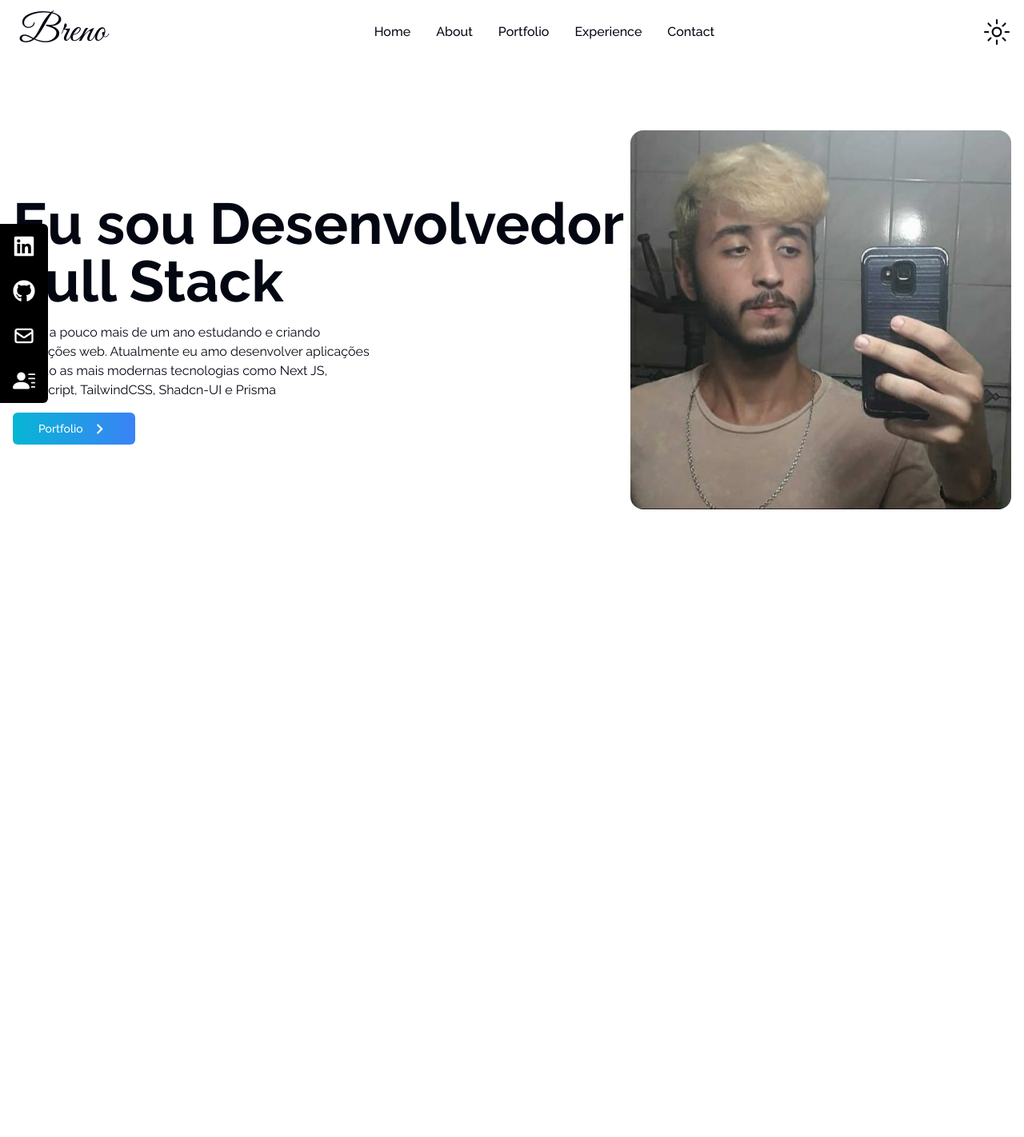
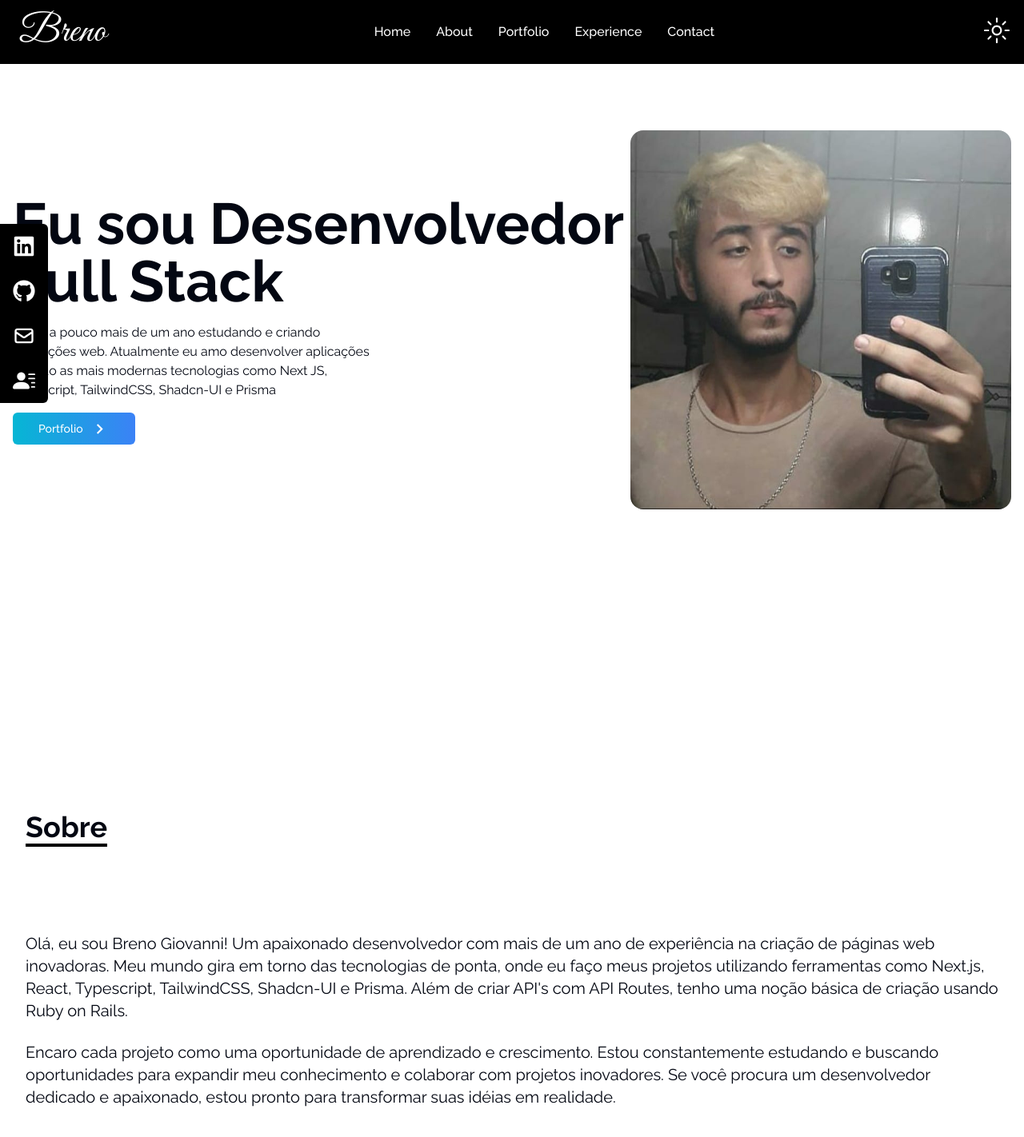
Before and after one commit to breno-gsantos/breno-portfolio, a Next.js app: page / in a window 1280 px wide. Shown: the top 1422 px of the page at 80% size. Before the commit the page ends 800 px from the top, so only its background shows below. Built offline with nearby package versions, Linux system fonts and the light colour scheme.

Commit message:
About Section

```diff
--- a/app/globals.css
+++ b/app/globals.css
@@ -75,3 +75,17 @@
     @apply bg-background text-foreground;
   }
 }
+
+body::-webkit-scrollbar {
+  width: 0.3em;
+}
+
+body::-webkit-scrollbar-thumb {
+  background-color: darkgrey;
+}
+
+/* Para navegadores baseados em Firefox */
+body {
+  scrollbar-width: thin;
+  scrollbar-color: darkgrey;
+}
--- a/app/page.tsx
+++ b/app/page.tsx
@@ -1,3 +1,4 @@
+import About from "@/components/About";
 import Hero from "@/components/Hero";
 import SocialLinks from "@/components/SocialLinks";
 
@@ -5,6 +6,7 @@ export default function Home() {
   return (
     <main>
       <Hero />
+      <About />
       <SocialLinks />
     </main>
   )
--- /dev/null
+++ b/components/About.tsx
@@ -0,0 +1,25 @@
+const aboutData = [
+    {
+        title: 'Sobre',
+        textOne: "Olá, eu sou Breno Giovanni! Um apaixonado desenvolvedor com mais de um ano de experiência na criação de páginas web inovadoras. Meu mundo gira em torno das tecnologias de ponta, onde eu faço meus projetos utilizando ferramentas como Next.js, React, Typescript, TailwindCSS, Shadcn-UI e Prisma. Além de criar API's com API Routes, tenho uma noção básica de criação usando Ruby on Rails.",
+        textTwo: 'Encaro cada projeto como uma oportunidade de aprendizado e crescimento. Estou constantemente estudando e buscando oportunidades para expandir meu conhecimento e colaborar com projetos inovadores. Se você procura um desenvolvedor dedicado e apaixonado, estou pronto para transformar suas idéias em realidade.'
+    }
+]
+
+export default function About() {
+    return (
+        <section id="about" className="w-full h-screen">
+            {aboutData.map(({title, textOne, textTwo}) => (
+                <div key={title} className="max-w-screen container mx-auto flex flex-col justify-center w-full h-full">
+                    <div className="pb-8">
+                       <h1 className="text-4xl font-bold inline border-b-4 border-black dark:border-white/75">{title}</h1>
+                    </div>
+                    <p className="text-xl mt-20">{textOne}</p>
+                    <br />
+                    <p className="text-xl">{textTwo}</p>
+                </div>
+            ))}
+
+        </section>
+    )
+}
--- a/components/Navbar/MobileNavbar.tsx
+++ b/components/Navbar/MobileNavbar.tsx
@@ -8,7 +8,7 @@ export function MobileNavbar() {
   return (
     <Sheet>
       <SheetTrigger asChild>
-        <Button variant="ghost"><FaBars className='w-7 h-7' /></Button>
+        <Button variant="ghost" className="text-white dark:text-black"><FaBars className='w-7 h-7' /></Button>
       </SheetTrigger>
       <SheetContent className="flex flex-col h-full justify-center">
         <SheetHeader>
--- a/components/Navbar/Navbar.tsx
+++ b/components/Navbar/Navbar.tsx
@@ -27,21 +27,24 @@ export const linksData = [
 
 export default function Navbar() {
     return (
-        <nav className='flex justify-between items-center w-full h-20 fixed px-4'>
+        <nav className='flex justify-between items-center w-full h-20 fixed px-4 bg-black dark:bg-white'>
             <div>
-                <Link href='/' className='text-5xl font-signature ml-2'>Breno</Link>
+                <Link href='/' className='text-5xl font-signature ml-2 text-white dark:text-black'>Breno</Link>
             </div>
 
             <ul className='hidden md:flex'>
                 {linksData.map(({href, label}) => (
-                    <li key={href} className='hover:scale-105 duration-100'>
+                    <li key={href} className='hover:scale-105 duration-100 text-white dark:text-black'>
                         <Link href={href} className='px-4 capitalize font-medium'>
                             {label}
                         </Link>
                     </li>
                 ))}
             </ul>
-            <ModeToggle />
+            <div className='text-white dark:text-black'>
+               <ModeToggle />
+            </div>
+
             <div className='md:hidden'>
                 <MobileNavbar />
             </div>
```
